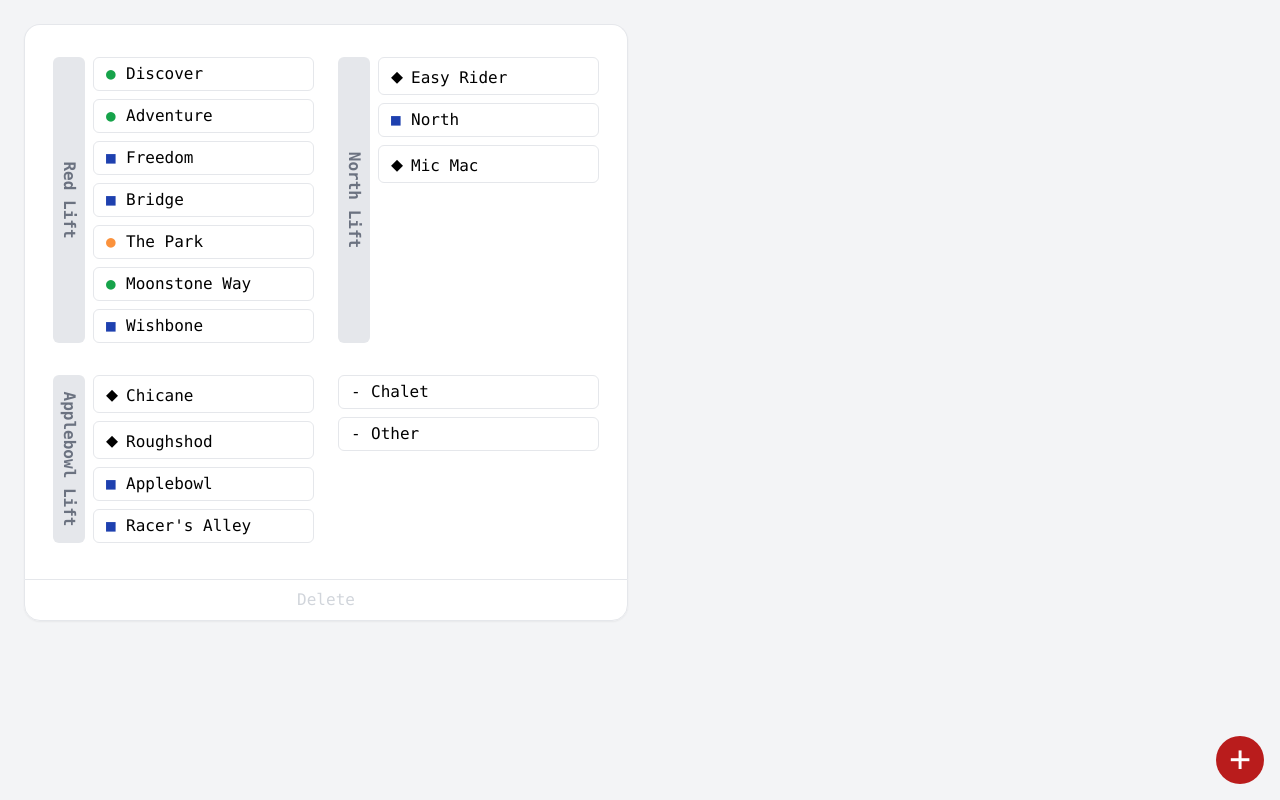
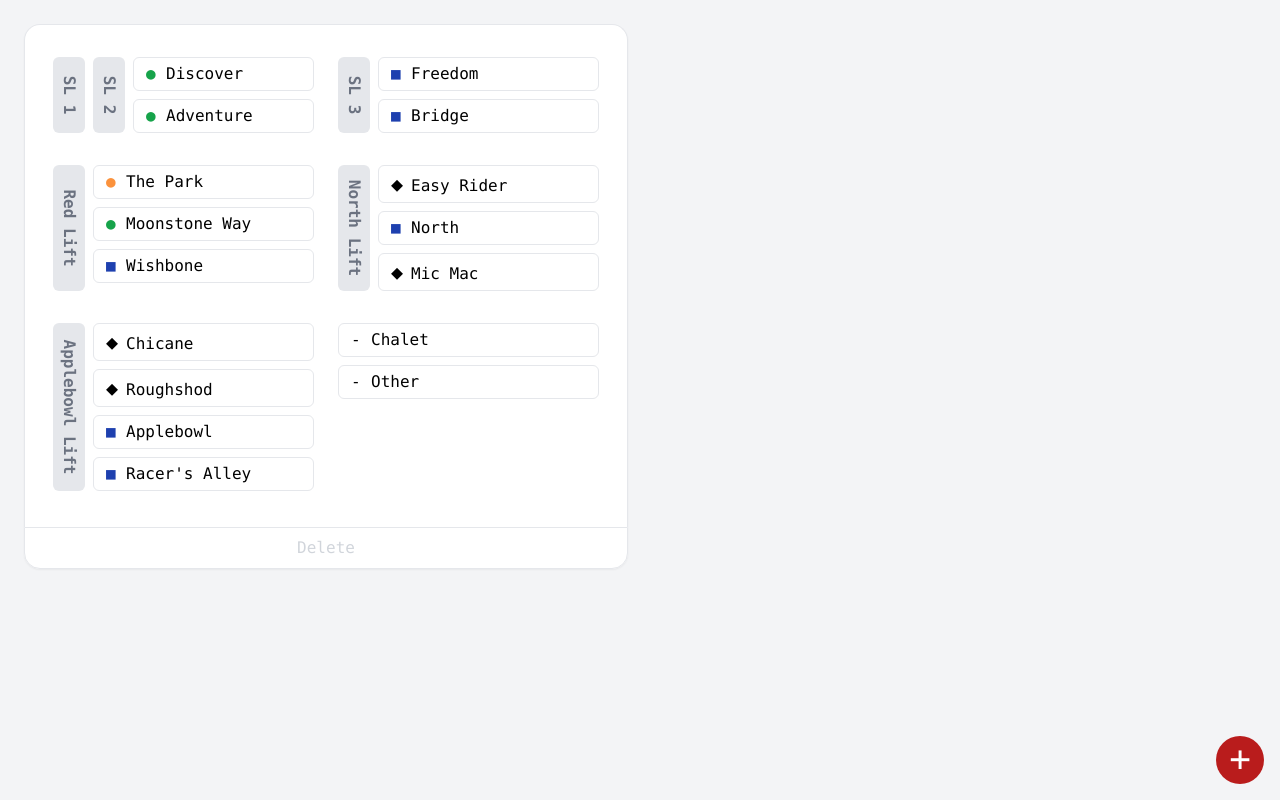
Before and after one commit to bryonhummel/code3, a React (Vite) app: page / in a window 1280 px wide. Both pictures are taken after a click on the picture 639 px from the left and 336 px from the top of the page. Built offline with nearby package versions, Linux system fonts and the light colour scheme.

Commit message:
update new runs and layout

```diff
--- a/src/components/Code3.jsx
+++ b/src/components/Code3.jsx
@@ -57,14 +57,31 @@ function TimelineToolbar(props) {
     return(
         <div className='p-7 grid sm:grid-cols-2 gap-6'>
             <div className='flex'>
+                <div onClick={() => {props.handleRunClick("Surface Lift 1", "na")}} className='w-8 flex items-center justify-center cursor-pointer bg-gray-200 hover:bg-gray-100 font-bold text-gray-500 mr-2 my-1 rounded-md'>
+                    <span className='rotate-90'>SL&nbsp;1</span>
+                </div>
+                <div onClick={() => {props.handleRunClick("Surface Lift 2", "na")}} className='w-8 flex items-center justify-center cursor-pointer bg-gray-200 hover:bg-gray-100 font-bold text-gray-500 mr-2 my-1 rounded-md'>
+                    <span className='rotate-90'>SL&nbsp;2</span>
+                </div>
+                <ul className="text-left flex-1 flex-col">
+                    <li><RunButton onClick={props.handleRunClick} difficulty="green" name="Discover"/></li>
+                    <li><RunButton onClick={props.handleRunClick} difficulty="green" name="Adventure"/></li>
+                </ul>
+            </div>
+            <div className='flex'>
+                <div onClick={() => {props.handleRunClick("Surface Lift 3", "na")}} className='w-8 flex items-center justify-center cursor-pointer bg-gray-200 hover:bg-gray-100 font-bold text-gray-500 mr-2 my-1 rounded-md'>
+                    <span className='rotate-90'>SL&nbsp;3</span>
+                </div>
+                <ul className="text-left flex-1 flex-col">
+                    <li><RunButton onClick={props.handleRunClick} difficulty="blue" name="Freedom"/></li>
+                    <li><RunButton onClick={props.handleRunClick} difficulty="blue" name="Bridge"/></li>
+                </ul>
+            </div>
+            <div className='flex'>
                 <div onClick={() => {props.handleRunClick("Red Lift", "na")}} className='w-8 flex items-center justify-center cursor-pointer bg-gray-200 hover:bg-gray-100 font-bold text-gray-500 mr-2 my-1 rounded-md'>
                     <span className='rotate-90'>Red&nbsp;Lift</span>
                 </div>
                 <ul className="text-left flex-1 flex-col">
-                    <li><RunButton onClick={props.handleRunClick} difficulty="green" name="Discover"/></li>
-                    <li><RunButton onClick={props.handleRunClick} difficulty="green" name="Adventure"/></li>
-                    <li><RunButton onClick={props.handleRunClick} difficulty="blue" name="Freedom"/></li>
-                    <li><RunButton onClick={props.handleRunClick} difficulty="blue" name="Bridge"/></li>
                     <li><RunButton onClick={props.handleRunClick} difficulty="park" name="The Park"/></li>
                     <li><RunButton onClick={props.handleRunClick} difficulty="green" name="Moonstone Way"/></li>
                     <li><RunButton onClick={props.handleRunClick} difficulty="blue" name="Wishbone"/></li>
@@ -124,13 +141,16 @@ function TimelineEntry(props) {
 const tagLists = {
     "default" : ['top', 'middle', 'bottom', 'left', 'right', 'glades' ],
     // Lifts
-    "Red Lift" : ['top', 'bottom', 'lines' ],
-    "North Lift" : ['top', 'bottom', 'lines' ],
-    "Applebowl Lift" : ['top', 'bottom', 'lines' ],
-    "Adventure" : ['top', 'middle', 'bottom', 'left', 'right', 'surface lift 1', 'surface lift 2' ],
-    "Discover" : ['top', 'middle', 'bottom', 'left', 'right', 'surface lift 1', 'surface lift 2' ],
-    "Freedom" : ['top', 'middle', 'bottom', 'left', 'right', 'surface lift 3' ],
+    "Red Lift" : ['top', 'onboard', 'bottom', 'lines' ],
+    "North Lift" : ['top', 'onboard', 'bottom', 'lines' ],
+    "Applebowl Lift" : ['top', 'onboard', 'bottom', 'lines' ],
+    "Surface Lift 1" : ['top', 'onboard', 'bottom', 'lines' ],
+    "Surface Lift 2" : ['top', 'onboard', 'bottom', 'lines' ],
+    "Surface Lift 3" : ['top', 'onboard', 'bottom', 'lines' ],
     // Runs
+    "Adventure" : ['top', 'middle', 'bottom', 'left', 'right' ],
+    "Discover" : ['top', 'middle', 'bottom', 'left', 'right' ],
+    "Freedom" : ['top', 'middle', 'bottom', 'left', 'right' ],
     "The Park": ['top', 'bottom', 'middle', 'large jump', 'small jump', 'rail', 'box', 'other'],
     "Moonstone Way" : ['top', 'middle', 'bottom', 'left', 'right' ],
     "Roughshod" : ['top', 'middle', 'bottom', 'left', 'right', 'moguls' ],
```
Also changed, not shown: 1 other file (tests, documents, lock files or other folders).
